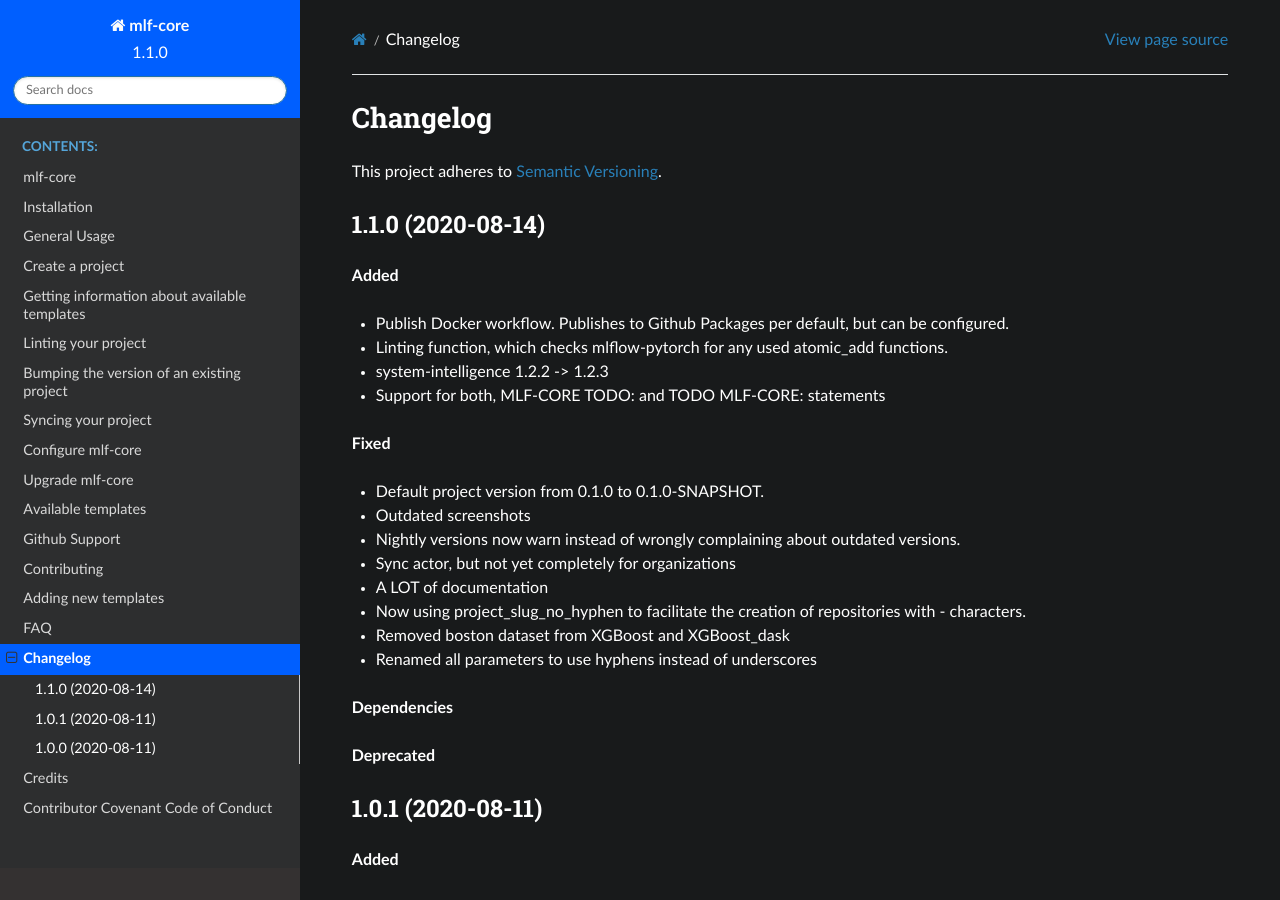
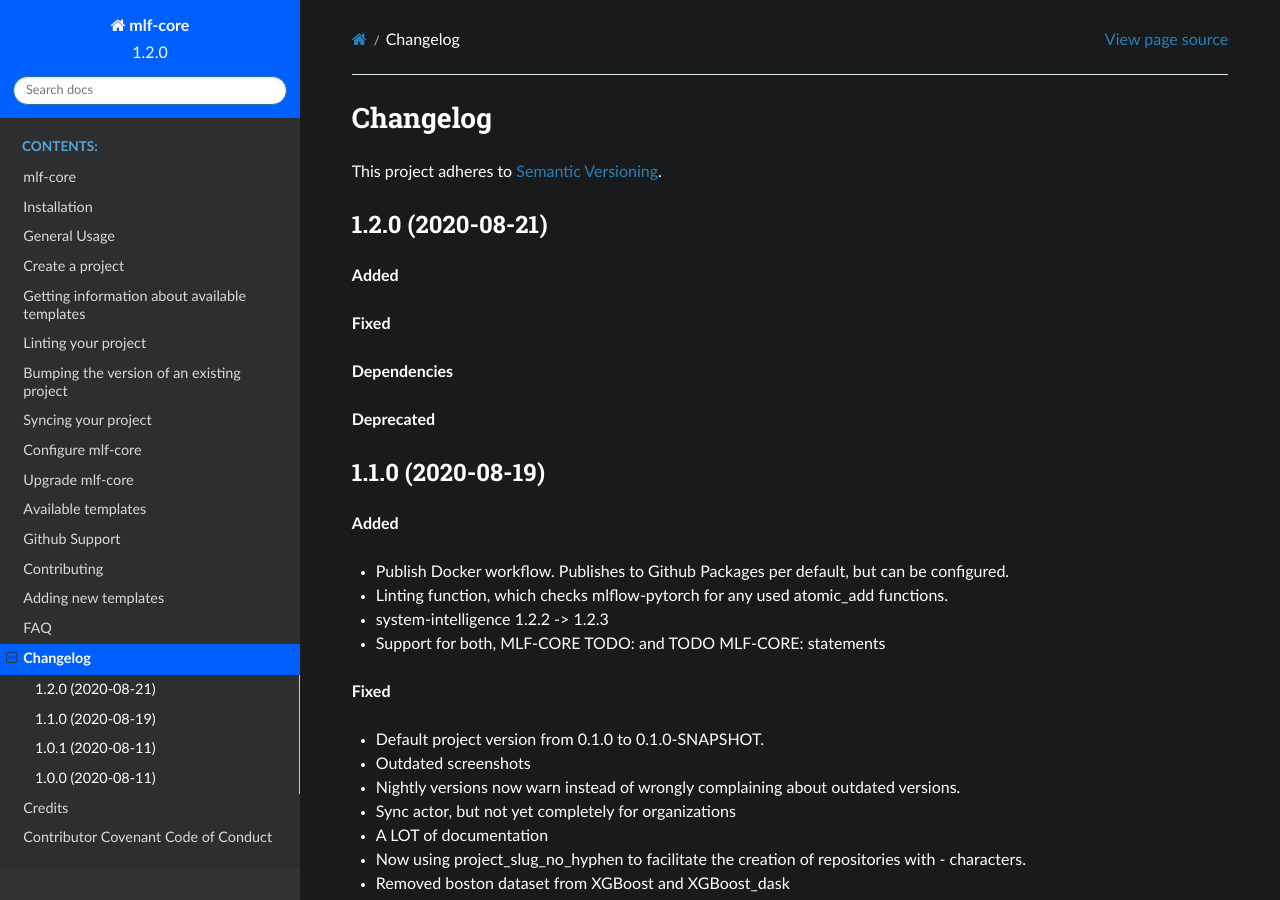
Before and after one commit to mlf-core/mlf-core, a Sphinx documentation site: the page built from docs/changelog.rst, in a window 1280 px wide and 900 px high. Built offline with Sphinx 7.4.7 and the Read the Docs theme 2.0.0, drawn with Linux system fonts in a browser that asks for light colours.

Commit message:
Bump version from 1.1.0 to 1.2.0

```diff
--- a/CHANGELOG.rst
+++ b/CHANGELOG.rst
@@ -7,7 +7,19 @@
 This project adheres to `Semantic Versioning <https://semver.org/>`_.
 
 
-1.1.0 (2020-08-14)
+1.2.0 (2020-08-21)
+------------------
+
+**Added**
+
+**Fixed**
+
+**Dependencies**
+
+**Deprecated**
+
+
+1.1.0 (2020-08-19)
 ------------------
 
 **Added**
--- a/cookietemple.cfg
+++ b/cookietemple.cfg
@@ -1,5 +1,5 @@
 [bumpversion]
-current_version = 1.1.0
+current_version = 1.2.0
 
 [bumpversion_files_whitelisted]
 setup_file = setup.py
--- a/docs/conf.py
+++ b/docs/conf.py
@@ -53,9 +53,9 @@
 # the built documents.
 #
 # The short X.Y version.
-version = '1.1.0'
+version = '1.2.0'
 # The full version, including alpha/beta/rc tags.
-release = '1.1.0'
+release = '1.2.0'
 
 # The language for content autogenerated by Sphinx. Refer to documentation
 # for a list of supported languages.
--- a/mlf_core/__init__.py
+++ b/mlf_core/__init__.py
@@ -2,4 +2,4 @@
 
 __author__ = """Lukas Heumos"""
 __email__ = 'lukas.heumos@posteo.net'
-__version__ = '1.1.0'
+__version__ = '1.2.0'
--- a/setup.py
+++ b/setup.py
@@ -72,6 +72,6 @@
     test_suite='tests',
     tests_require=test_requirements,
     url='https://github.com/mlf-core/mlf-core',
-    version='1.1.0',
+    version='1.2.0',
     zip_safe=False,
 )
```
Also changed, not shown: .cookietemple.yml.
